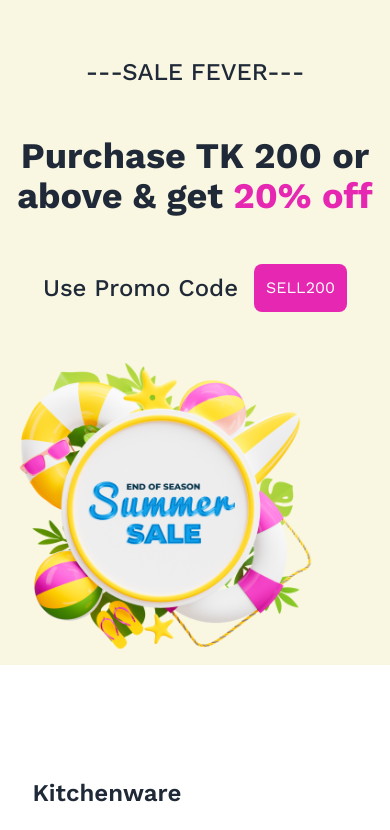
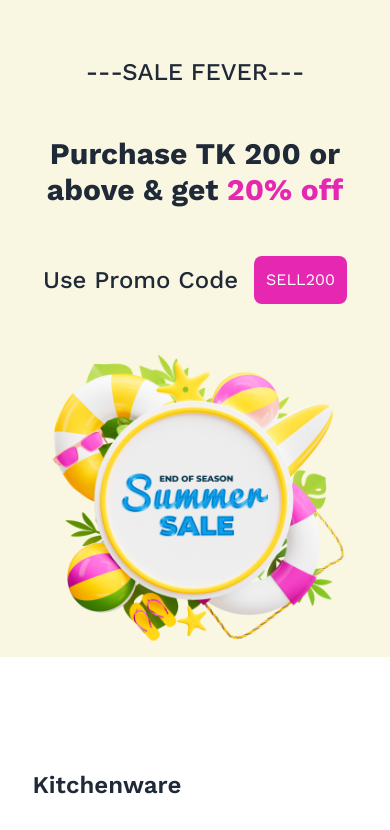
Before and after one commit to tanvirjem2/summer-sale-b8, a plain HTML site: page index.html in a window 390 px wide. Shown: the top 830 px of the page. Drawn offline with nearby package versions, Linux system fonts and the light colour scheme.

Commit message:
Few thing added (Improvement)

```diff
--- a/index.html
+++ b/index.html
@@ -32,7 +32,7 @@
         <nav class="flex flex-col lg:flex-row items-center justify-center gap-7 pt-14">
             <div class="space-y-12 text-center">
                 <p class="text-2xl font-medium">---SALE FEVER---</p>
-                <h1 class="text-4xl lg:text-5xl font-bold">Purchase TK 200 or <br> above & get <span
+                <h1 class="text-3xl lg:text-5xl font-bold">Purchase TK 200 or <br> above & get <span
                         class="text-[#E527B2]">20%
                         off</span></h1>
                 <div class="flex items-center gap-4 justify-center">
@@ -41,7 +41,7 @@
                 </div>
             </div>
             <div>
-                <img class="w-5/6" src="./images/Summer 1.png" alt="">
+                <img class="w-5/6 mx-auto" src="./images/Summer 1.png" alt="">
             </div>
         </nav>
     </header>
```
